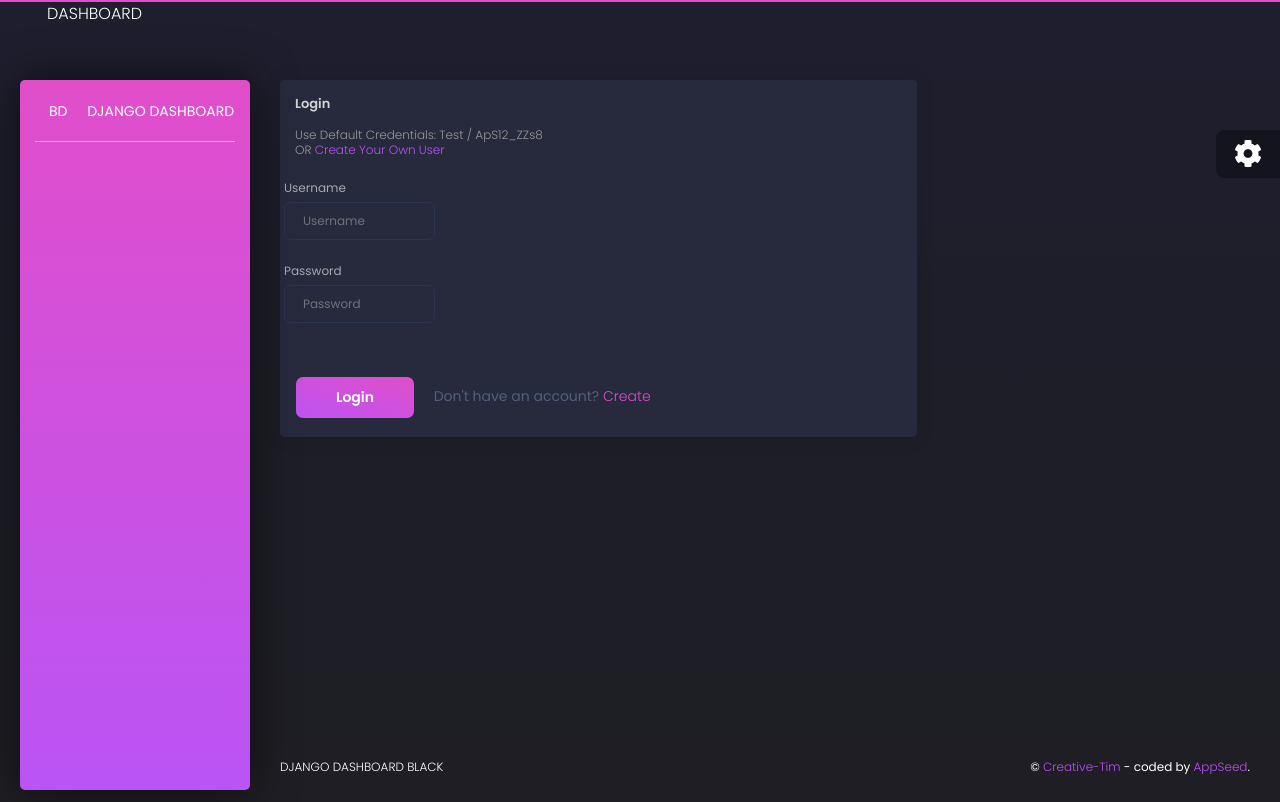
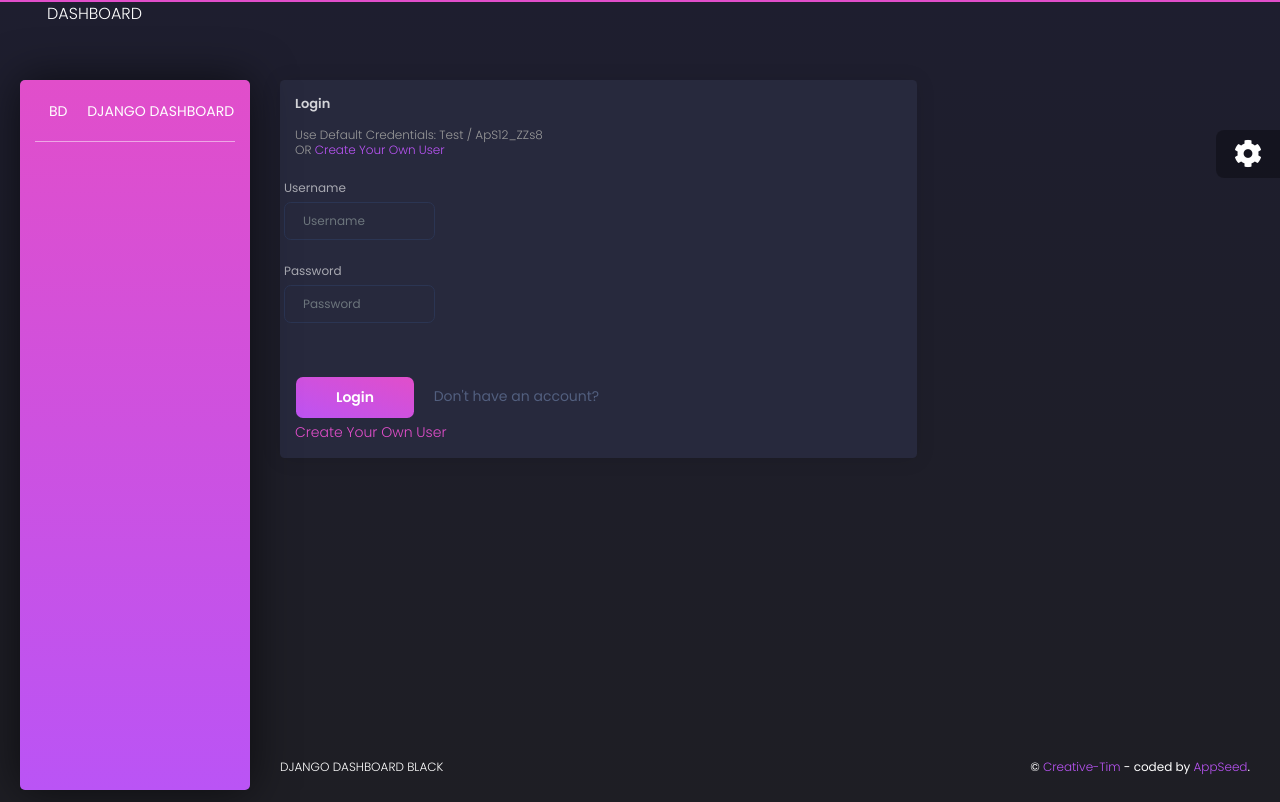
Before and after one commit to admontenegroa/NoiseLevelMonitoring, a Django app: page /login/ in a window 1280 px wide. Run offline with Django 3.2, Linux system fonts and the light colour scheme; some libraries are stand-ins or nearby versions.

Commit message:
Vista: Modificando HTML

```diff
--- a/core/templates/accounts/login.html
+++ b/core/templates/accounts/login.html
@@ -58,7 +58,9 @@
                 <div class="card-footer">
                   <button type="submit" name="login" class="btn btn-fill btn-primary">Login</button>
                   &nbsp; &nbsp;
-                  Don't have an account? <a href="{% url 'register' %}" class="text-primary">Create</a>
+                  Don't have an account?
+                  <br />
+                  <a href="{% url 'register' %}" class="text-primary">Create Your Own User</a>
                 </div>
 
               </form>
```
